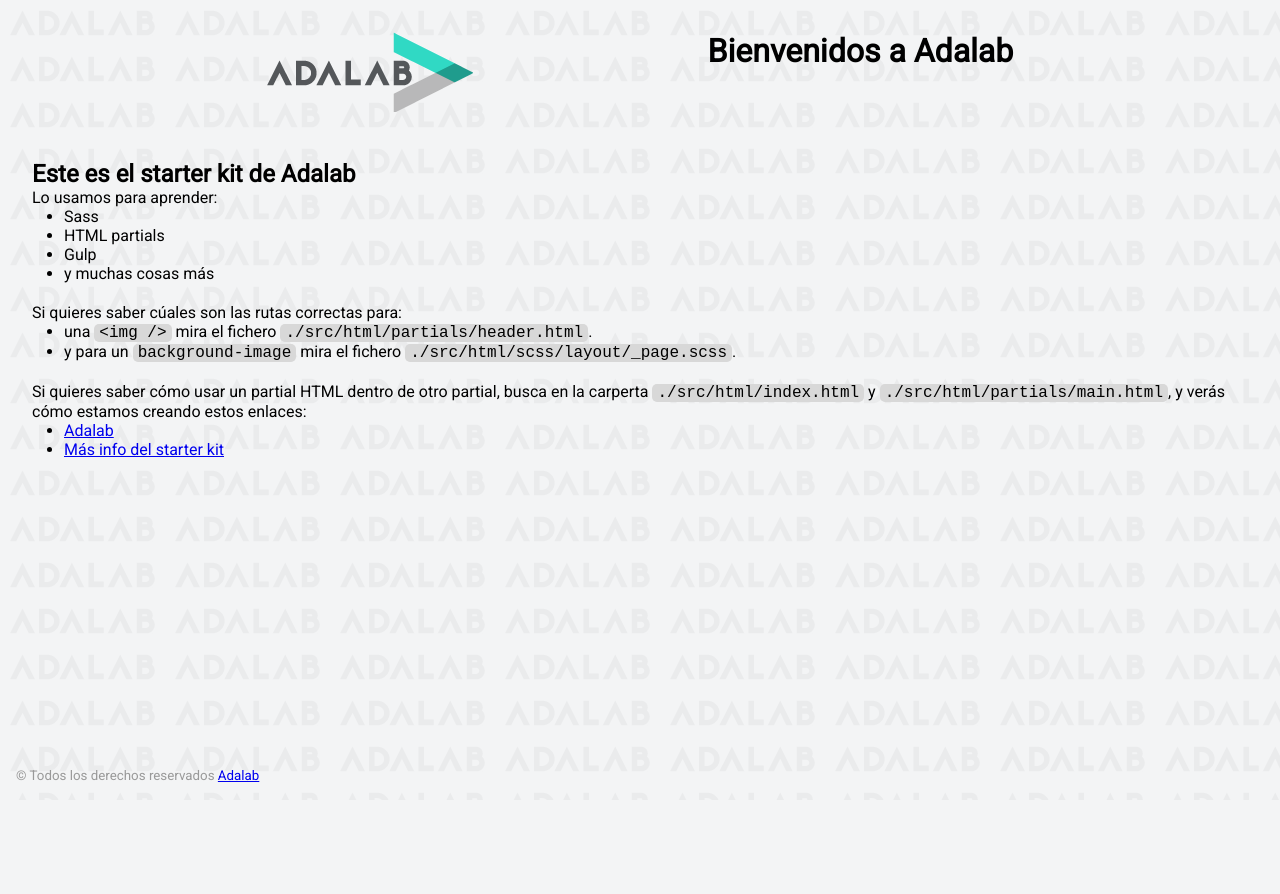
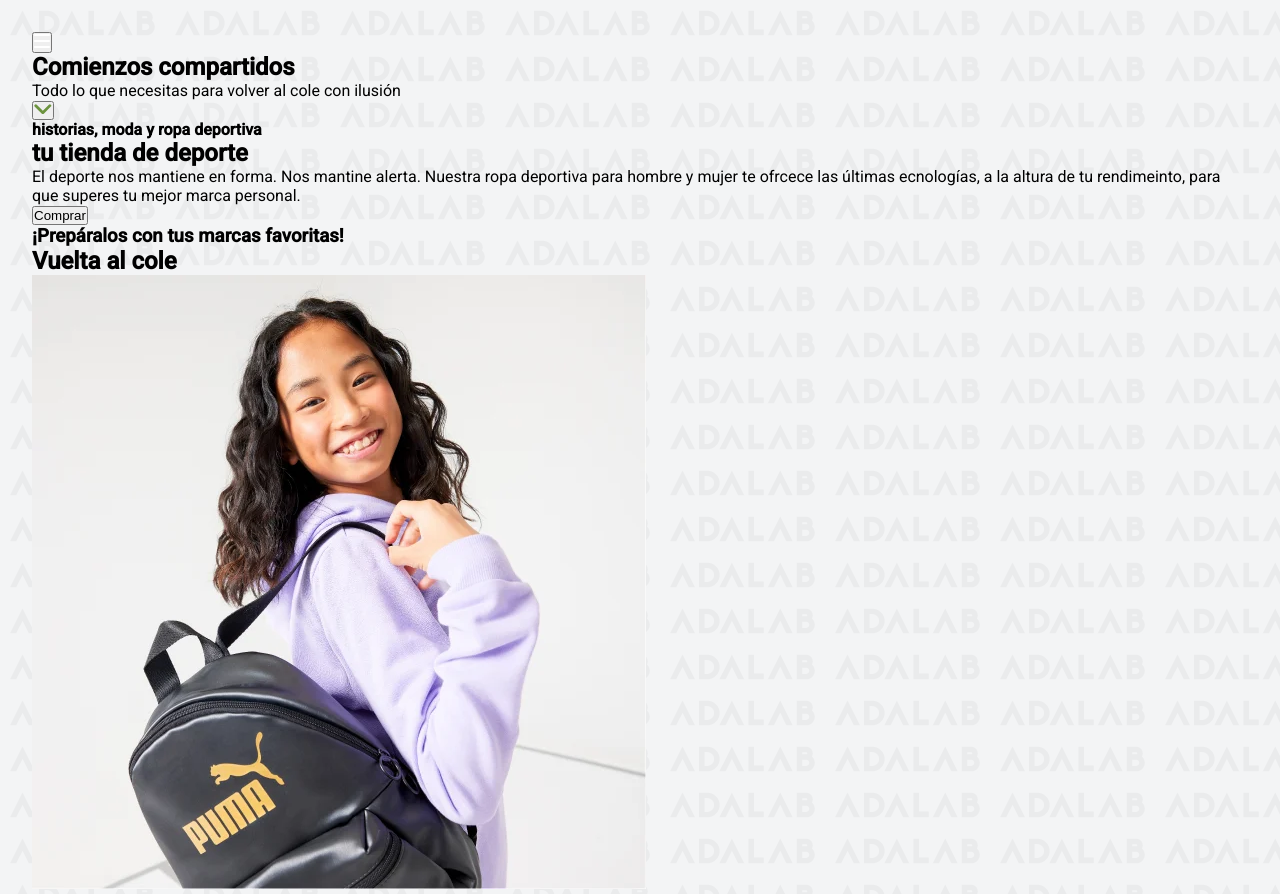
Before and after one commit to Adalab/modulo-1-evaluacion-final-Aranzazu-Barrutia, a website: page docs/index.html in a window 1280 px wide. Shown: the top 894 px of the page. Before the commit the page ends 800 px from the top, so only its background shows below. Drawn offline with Linux system fonts and the light colour scheme.

Commit message:
Update docs

```diff
--- a/docs/assets/css/main.css
+++ /dev/null
@@ -1 +0,0 @@
-*{box-sizing:border-box;margin:0;padding:0}.code{font-size:16px;background:#d8d8d8;padding:0 5px;border-radius:5px}.link__adalab:hover{background-color:#099d8d;color:#fff}.link__github:hover{background-color:#CCC;color:#000}body{padding:2rem;height:100vh;background-image:url("../images/bg-adalab.png");background-color:#f3f4f5;font-family:"Roboto",sans-serif}.page__header{display:flex;justify-content:space-evenly;margin-bottom:3rem}.page__footer{position:fixed;left:0;bottom:0;width:100vw;padding:1rem;color:#999}.main__list{padding-left:2rem;padding-bottom:20px}
--- a/docs/assets/js/main.js
+++ /dev/null
@@ -1 +0,0 @@
-"use strict";console.log(">> Ready :)");
--- a/docs/index.html
+++ b/docs/index.html
@@ -4,65 +4,122 @@
     <meta charset="UTF-8" />
     <meta name="viewport" content="width=device-width, initial-scale=1" />
     <title>Adalab Web Starter Kit</title>
-    <link href="https://fonts.googleapis.com/css?family=Roboto&display=swap" rel="stylesheet" />
+    <link rel="preconnect" href="https://fonts.googleapis.com" />
+    <link rel="preconnect" href="https://fonts.gstatic.com" crossorigin />
+    <link
+      href="https://fonts.googleapis.com/css2?family=Roboto+Slab:wght@700&family=Roboto:wght@400;500&display=swap"
+      rel="stylesheet"
+    />
     <link rel="stylesheet" href="./assets/css/main.css" />
-    <link rel="icon" href="./assets/images/favicon.png" />
   </head>
-
+  <!-- font-family: 'Roboto', sans-serif; font-family: 'Roboto Slab', serif; -->
   <body>
-    <div class="page">
-      <header class="page__header">
-        <img src="./assets/images/logo-adalab.png" alt="Adalab">
-        <h1>Bienvenidos a Adalab</h1>
+    <header>
+      <header>
+        <button class="button">
+          <a href="https://adalab.es" target="_blank"></a>
+          <img
+            class="button-bar-menu"
+            src="./assets/images/barMenu.svg"
+            alt="bar menu"
+            title="bar menu"
+          />
+        </button>
       </header>
 
-      <main class="page__main">
-        <h2>Este es el starter kit de Adalab</h2>
-        <p>Lo usamos para aprender:</p>
-        <ul class="main__list">
-          <li>Sass</li>
-          <li>HTML partials</li>
-          <li>Gulp</li>
-          <li>y muchas cosas más</li>
-        </ul>
-        <p>Si quieres saber cúales son las rutas correctas para:</p>
-        <ul class="main__list">
-          <li>
-            una <code class="code">&lt;img /&gt;</code> mira el fichero
-            <code class="code">./src/html/partials/header.html</code>.
-          </li>
-          <li>
-            y para un <code class="code">background-image</code> mira el fichero
-            <code class="code">./src/html/scss/layout/_page.scss</code>.
-          </li>
-        </ul>
-        <p>
-          Si quieres saber cómo usar un partial HTML dentro de otro partial, busca en la carperta
-          <code class="code">./src/html/index.html</code> y
-          <code class="code">./src/html/partials/main.html</code>, y verás cómo estamos creando estos
-          enlaces:
-        </p>
-        <ul class="main__list">
-          <li>
-            <a class="link__adalab" href="https://adalab.es">Adalab</a>
+      <section class="hero">
+        <div class="container">
+          <h1 class="hero-title">Comienzos compartidos</h1>
+          <p class="hero-p">Todo lo que necesitas para volver al cole con ilusión</p>
+          <nav>
+            <button class="hero-button">
+              <a href="#footer.html" target="_blank" title="scroll down"
+                ><img
+                  src="./assets/images/scrollDown.svg"
+                  alt="scrollDown button"
+                  title="scorllDown button"
+                />
+              </a>
+            </button>
+          </nav>
+        </div>
+      </section>
 
-          </li>
-          <li>
-            <a class="" href="./more-info.html">Más info del starter kit</a>
+    </header>
+    <main>
+      <section class="main">
+        <article class="main-article">
+          <h4 class="main-title">historias, moda y ropa deportiva</h4>
+          <h2 class="main-subtitle">tu tienda de deporte</h2>
+          <p class="main-content">
+            El deporte nos mantiene en forma. Nos mantine alerta. Nuestra ropa
+            deportiva para hombre y mujer te ofrcece las últimas ecnologías, a la
+            altura de tu rendimeinto, para que superes tu mejor marca personal.
+          </p>
+        </article>
+        <button class="main-buy">
+          <a href="https://adalab.es" target="_blank"></a> Comprar
+        </button>
+      </section>
 
-          </li>
-        </ul>
-      </main>
+      <section class="content">
+        <h3 class="content-h3">¡Prepáralos con tus marcas favoritas!</h4>
+        <h2 class="content-h2">Vuelta al cole</h2>
 
-      <footer class="page__footer">
-        <small>
-          &copy; Todos los derechos reservados
-          <a class="link__adalab" href="https://adalab.es">Adalab</a>
 
-        </small>
-      </footer>
 
-    </div>
-    <script src="./assets/js/main.js"></script>
+      <nav class="getback">
+          <img class="getback-img1" src="./assets/images/mochilaEscolar.png" alt="" />
+          <p>Mochilas escolares</p>
+
+          <img class="getback-img2" src="./assets/images/estuches.png" alt="" />
+          <p>Estuches</p>
+
+          <img class="getback-img3" src="./assets/images/bolsaDeporte.png" alt="" />
+          <p>Bolsas de deporte</p>
+
+          <button class="getback-start">
+          <a href="https://adalab.es" target="_blank"></a> Empezar ahora
+        </button>
+        </nav>
+      </section>
+
+    </main>
+    <footer>
+      <section class="footer">
+        <button class="footer-button">
+          <a href="#header.html" target="_blank" title="scroll up"
+            ><img
+              src="./assets/images/scrollUp.svg"
+              alt="scrollUp button"
+              title="scorllUp button"
+            />
+          </a>
+        </button>
+        <nav>
+          <ul class="footer-menu">
+            <a href="https://adalab.es/" target="_blank">Zapatillas</a></li>
+
+            <li><a href="https://adalab.es/" target="_blank">Ropa</a></li>
+
+            <li><a href="https://adalab.es/" target="_blank">Niño/a </a></li>
+
+            <li><a href="https://adalab.es/" target="_blank">Destacados</a></li>
+
+            <li><a href="https://adalab.es/" target="_blank">Tips</a></li>
+          </ul>
+          <ul class="footer-menu">
+            <li><a href="https://adalab.es/" target="_blank">Twitter</a></li>
+
+            <li><a href="https://adalab.es/" target="_blank">Instagram</a></li>
+
+            <li><a href="https://adalab.es/" target="_blank">Youtube</a></li>
+          </ul>
+        </nav>
+        <span class="footer-copy">©2023</span>
+        <span>we <span class="footer-heart">❤︎</span> run</span>
+      </section>
+
+    </footer>
   </body>
 </html>
```
Also changed, not shown: docs/assets/images/barMenu.svg (added), docs/assets/images/bg-adalab.png (deleted), docs/assets/images/bolsaDeporte.png (added), docs/assets/images/cover.jpeg (added), docs/assets/images/estuches.png (added), docs/assets/images/favicon.png (deleted), docs/assets/images/logo-adalab.png (deleted), docs/assets/images/mochilaEscolar.png (added), docs/assets/images/scrollDown.svg (added), docs/assets/images/scrollUp.svg (added), docs/assets/images/version_tablet.png (added).
